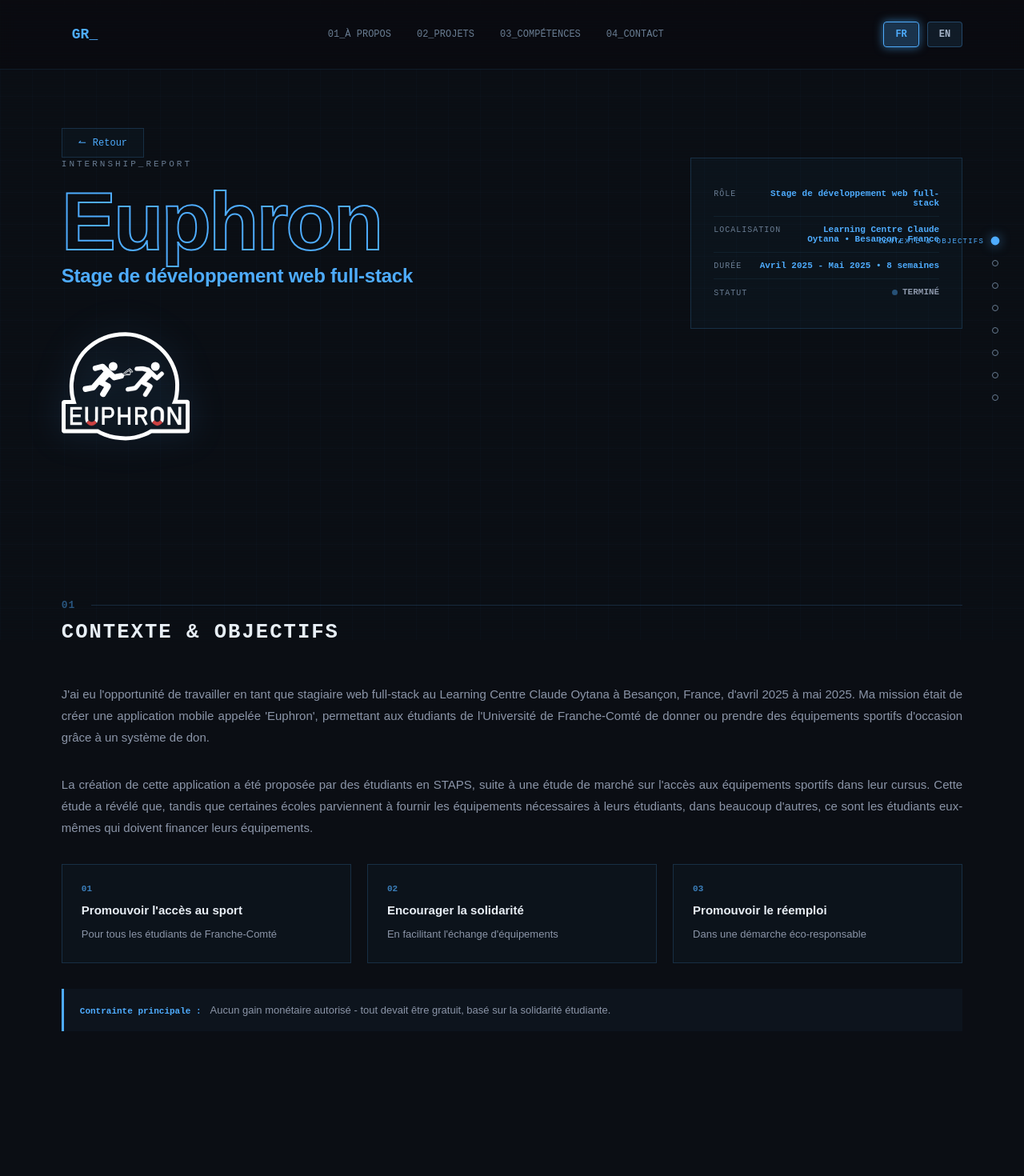
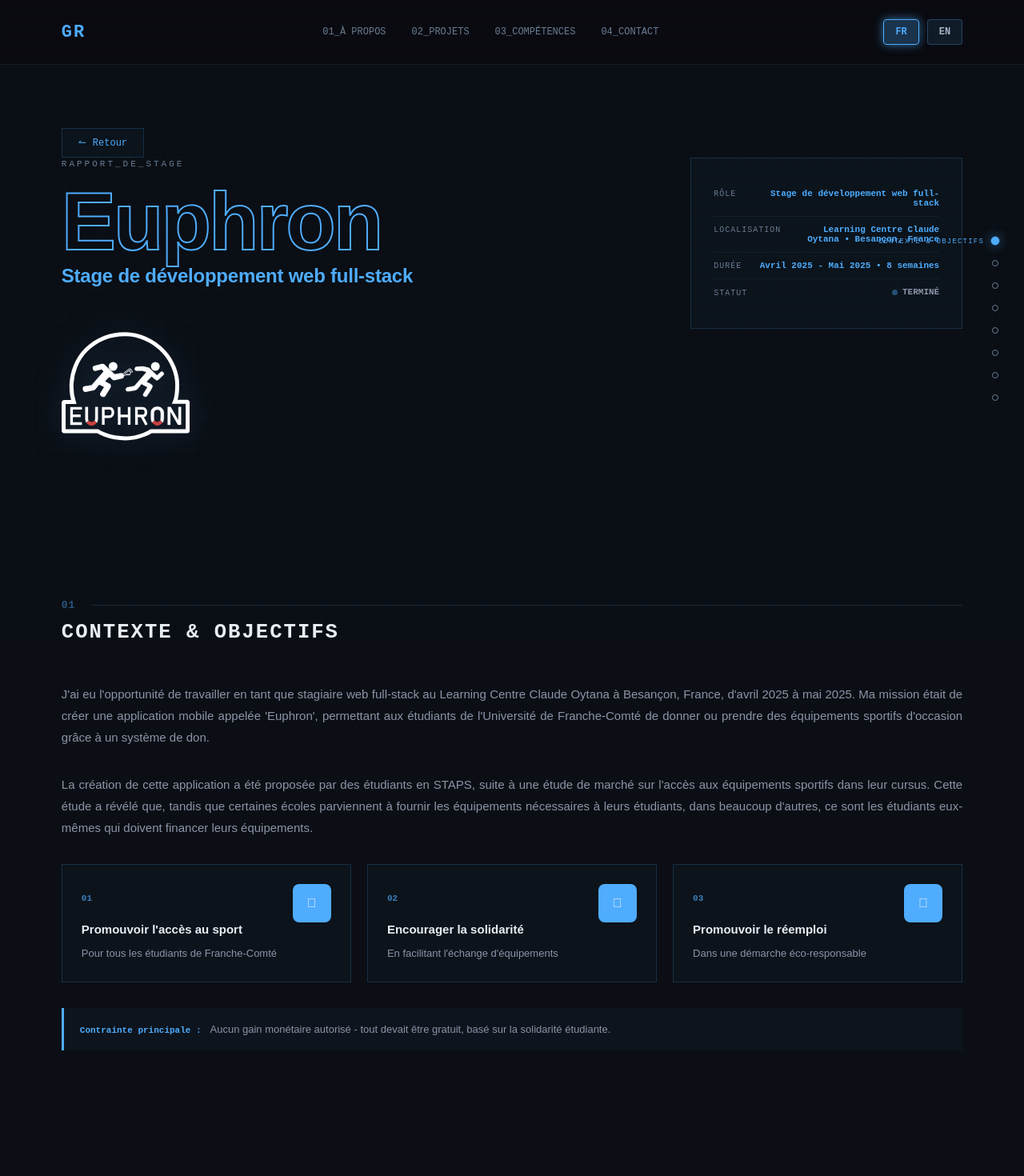
Before and after one commit to moonlight58/grothlin-portfolio, a Vue app: page /internship/euphron in a window 1280 px wide. Shown: the top 1470 px of the page at 80% size. Built offline with nearby package versions, Linux system fonts and the light colour scheme; a web font is replaced by a local one.

Commit message:
fix: update internship page content and improve navigation styling

```diff
--- a/src/components/NavBar.vue
+++ b/src/components/NavBar.vue
@@ -1,7 +1,7 @@
 <template>
   <header class="blueprint-header">
     <div class="header-left">
-      <a class="logo-text" href="/">GR_</a>
+      <a href="/" class="nav-logo">GR<span class="logo-cursor">_</span></a>
     </div>
     <nav class="header-nav">
       <a href="/#about" class="nav-link">01_{{ $i18n.t("nav.about") }}</a>
@@ -97,6 +97,7 @@
 </script>
 
 <style scoped>
+
 header {
   transition: background-color 0.3s ease;
 }
@@ -108,6 +109,32 @@
 .header-left {
   display: flex;
   align-items: center;
+}
+
+/* ── BRAND ── */
+.nav-logo {
+  font-family: var(--font-mono);
+  font-size: 22px;
+  font-weight: 700;
+  color: var(--color-primary);
+  text-decoration: none;
+  letter-spacing: 2px;
+  display: inline-block;
+  transition: text-shadow 0.3s ease;
+}
+
+.nav-logo:hover {
+  text-shadow: 0 0 16px rgba(79, 172, 254, 0.7);
+}
+
+.logo-cursor {
+  animation: cursorBlink 1.2s infinite;
+  color: var(--color-secondary);
+}
+
+@keyframes cursorBlink {
+  0%, 49% { opacity: 1; }
+  50%, 100% { opacity: 0; }
 }
 
 /* ========== HEADER ========== */
--- a/src/i18n/fr.json
+++ b/src/i18n/fr.json
@@ -283,6 +283,7 @@
     },
     "euphron": {
       "hero": {
+        "eyebrow": "RAPPORT_DE_STAGE",
         "title": "Euphron",
         "jobTitle": "Stage de développement web full-stack",
         "jobTitleLabel": "RÔLE",
@@ -313,12 +314,16 @@
         "title": "Mon rôle",
         "subtitle": "Responsabilités & développement autonome",
         "description": "J'ai été chargé de créer l'intégralité de l'application web (compatible ordinateur et mobile) de manière complètement autonome.",
+        "responsibility1Icon": "",
         "responsibility1Title": "Design visuel",
         "responsibility1Desc": "Conception sur Figma pour validation du client",
+        "responsibility2Icon": "󰌢",
         "responsibility2Title": "Développement frontend",
         "responsibility2Desc": "Interface utilisateur responsive",
+        "responsibility3Icon": "",
         "responsibility3Title": "Développement backend",
         "responsibility3Desc": "API et logique métier",
+        "responsibility4Icon": "",
         "responsibility4Title": "Base de données",
         "responsibility4Desc": "Conception et gestion complète"
       },
--- a/src/views/Internship-Euphron.vue
+++ b/src/views/Internship-Euphron.vue
@@ -3,12 +3,6 @@
     <div class="grid-layer" aria-hidden="true"></div>
 
     <!-- ── SPYBAR ───────────────────────────────────────────────────────── -->
-    <!--
-      Fix: replaced scroll+click dual-fire with pure IntersectionObserver.
-      On tablet (≤1024px) the bar collapses into a compact dot-only rail
-      on the right edge so it never overflows, with labels shown on hover.
-      Hidden entirely on mobile (≤640px) where it would be unusable.
-    -->
     <aside class="spybar" aria-label="Page sections">
       <nav class="spybar-nav">
         <a
@@ -27,11 +21,6 @@
     </aside>
 
     <!-- ── HERO ─────────────────────────────────────────────────────────── -->
-    <!--
-      Fix: stats-panel is no longer position:absolute at any breakpoint.
-      Layout uses CSS grid so the panel never overlaps the title at
-      1024–1200px. The logo moves into its own grid cell.
-    -->
     <header class="internship-hero">
       <a class="back-btn" href="/">
         <span aria-hidden="true">↼</span> {{ $t('common.back') }}
@@ -40,7 +29,7 @@
       <div class="hero-grid">
         <!-- Title -->
         <div class="title-stack">
-          <p class="hero-eyebrow">INTERNSHIP_REPORT</p>
+          <p class="hero-eyebrow">{{ $t('internshipPage.euphron.hero.eyebrow') }}</p>
           <h1 class="title-line">{{ $t('internshipPage.euphron.hero.title') }}</h1>
           <h2 class="title-sub">{{ $t('internshipPage.euphron.hero.jobTitle') }}</h2>
         </div>
@@ -78,7 +67,6 @@
     </header>
 
     <!-- ── MAIN CONTENT ──────────────────────────────────────────────────── -->
-    <!--  Fix: <main> landmark wrapping all page sections  -->
     <main id="main-content">
 
       <!-- 01 · CONTEXT -->
@@ -97,17 +85,26 @@
 
           <div class="card-grid card-grid--3">
             <div class="info-card">
-              <span class="info-card__num">01</span>
+              <div class="header-info-card">
+                <span class="info-card__num">01</span>
+                <span class="icon-card"></span>
+              </div>
               <h3 class="info-card__title">{{ $t('internshipPage.euphron.context.objective1Title') }}</h3>
               <p class="info-card__desc">{{ $t('internshipPage.euphron.context.objective1Desc') }}</p>
             </div>
             <div class="info-card">
-              <span class="info-card__num">02</span>
+              <div class="header-info-card">
+                <span class="info-card__num">02</span>
+                <span class="icon-card"></span>
+              </div>
               <h3 class="info-card__title">{{ $t('internshipPage.euphron.context.objective2Title') }}</h3>
               <p class="info-card__desc">{{ $t('internshipPage.euphron.context.objective2Desc') }}</p>
             </div>
             <div class="info-card">
-              <span class="info-card__num">03</span>
+              <div class="header-info-card">
+                <span class="info-card__num">03</span>
+                <span class="icon-card"></span>
+              </div>
               <h3 class="info-card__title">{{ $t('internshipPage.euphron.context.objective3Title') }}</h3>
               <p class="info-card__desc">{{ $t('internshipPage.euphron.context.objective3Desc') }}</p>
             </div>
@@ -135,7 +132,10 @@
 
           <div class="card-grid card-grid--4">
             <div class="info-card" v-for="n in 4" :key="n">
-              <span class="info-card__num">0{{ n }}</span>
+              <div class="header-info-card">
+                <span class="info-card__num">0{{ n }}</span>
+                <span class="icon-card" :class="`icon-card--${n}`">{{ $t(`internshipPage.euphron.role.responsibility${n}Icon`) }}</span>
+              </div>
               <h3 class="info-card__title">{{ $t(`internshipPage.euphron.role.responsibility${n}Title`) }}</h3>
               <p class="info-card__desc">{{ $t(`internshipPage.euphron.role.responsibility${n}Desc`) }}</p>
             </div>
@@ -286,7 +286,6 @@
             <p class="highlight-box__desc">{{ $t('internshipPage.euphron.features.highlightDesc') }}</p>
           </div>
 
-          <!-- Fix: progress bar now has correct ARIA roles and values -->
           <div class="progress-block">
             <div class="progress-block__header">
               <h3 class="progress-block__title">{{ $t('internshipPage.euphron.features.progressTitle') }}</h3>
@@ -318,7 +317,6 @@
         </h2>
 
         <div class="content-block">
-          <!-- Fix: diagram now fluid width with min-width so it stays readable on mobile -->
           <figure class="diagram-figure">
             <img
               src="@/assets/stage/Diagram.png"
@@ -367,7 +365,6 @@
                 <h3 class="security-method__title">{{ $t('internshipPage.euphron.security.method1Title') }}</h3>
               </div>
               <p class="security-method__desc">{{ $t('internshipPage.euphron.security.method1Desc') }}</p>
-              <!-- Fix: image is fluid, never truncated on small screens -->
               <div class="code-img-wrapper">
                 <img
                   src="@/assets/stage/RegexCheck.png"
@@ -490,7 +487,6 @@
   },
 
   beforeUnmount() {
-    /* Fix: always clean up the observer to prevent memory leaks */
     if (this._observer) {
       this._observer.disconnect();
       this._observer = null;
@@ -498,13 +494,6 @@
   },
 
   methods: {
-    /*
-     * Fix: replace the scroll-event + getBoundingClientRect loop with a single
-     * IntersectionObserver. No throttling needed — the browser calls us only
-     * when a section crosses the threshold, not on every pixel of scroll.
-     * rootMargin "-40% 0px -55% 0px" fires when the top ~40% of the viewport
-     * passes a section heading, which matches "which section am I reading".
-     */
     initObserver() {
       this._observer = new IntersectionObserver(
         (entries) => {
@@ -524,11 +513,6 @@
         });
       });
     },
-
-    /*
-     * Fix: @click.prevent on the anchor already stops the native jump,
-     * so this method only handles the smooth scroll — no dual-fire.
-     */
     scrollToSection(id) {
       const el = document.getElementById(id);
       if (el) el.scrollIntoView({ behavior: "smooth", block: "start" });
@@ -580,8 +564,6 @@
 
 /* ═══════════════════════════════════════════════════════
    SPYBAR
-   Fix: dot-only on tablet; never overflows at any width.
-   Layout: label left of dot, dots flush to right edge.
 ═══════════════════════════════════════════════════════ */
 .spybar {
   position: fixed;
@@ -684,8 +666,6 @@
 
 /* ═══════════════════════════════════════════════════════
    HERO
-   Fix: CSS grid layout so stats-panel sits beside the
-   title and NEVER overlaps it, at any viewport width.
 ═══════════════════════════════════════════════════════ */
 .internship-hero {
   position: relative;
@@ -932,6 +912,23 @@
   transform: translateY(-3px);
 }
 
+.header-info-card {
+  display: flex;
+  align-items: center;
+  justify-content: space-between;
+  gap: 16px;
+}
+
+.icon-card {
+  display: flex;
+  align-items: center;
+  justify-content: center;
+  width: 48px;
+  height: 48px;
+  background: var(--c-primary);
+  border-radius: 8px;
+}
+
 .info-card__num {
   display: block;
   font-family: var(--font-mono);
@@ -1013,7 +1010,6 @@
 
 /* ═══════════════════════════════════════════════════════
    TIMELINE (organization section)
-   Fix: visible connector on mobile via left border on li.
 ═══════════════════════════════════════════════════════ */
 .timeline {
   list-style: none;
@@ -1112,7 +1108,7 @@
 
 .tech-group__title {
   font-family: var(--font-mono);
-  font-size: 11px;
+  font-size: 14px;
   font-weight: 700;
   letter-spacing: 2px;
   color: var(--c-primary);
@@ -1140,7 +1136,7 @@
 }
 
 .tech-item__desc {
-  font-size: 12px;
+  font-size: 14px;
   line-height: 1.55;
   color: var(--c-muted);
   margin: 0;
@@ -1163,7 +1159,7 @@
 }
 
 .feature-card__title {
-  font-size: 13px;
+  font-size: 14px;
   font-weight: 700;
   color: var(--c-text);
   margin: 0 0 14px;
@@ -1181,7 +1177,7 @@
 }
 
 .feature-card__list li {
-  font-size: 12px;
+  font-size: 14px;
   line-height: 1.6;
   color: var(--c-muted);
   padding-left: 16px;
@@ -1235,7 +1231,7 @@
 
 .progress-fill {
   height: 100%;
-  background: linear-gradient(90deg, var(--c-primary), var(--c-secondary));
+  background: linear-gradient(90deg, var(--c-primary), var(--c-text));
   border-radius: 3px;
   transition: width .6s ease;
 }
@@ -1248,8 +1244,6 @@
 
 /* ═══════════════════════════════════════════════════════
    ARCHITECTURE — diagram
-   Fix: fluid width with min-width so it never shrinks
-   to unreadable size on mobile.
 ═══════════════════════════════════════════════════════ */
 .diagram-figure {
   background: var(--c-surface);
@@ -1288,8 +1282,6 @@
 
 /* ═══════════════════════════════════════════════════════
    SECURITY — code images
-   Fix: fluid, never 50% fixed width which was too small
-   on anything under ~900px.
 ═══════════════════════════════════════════════════════ */
 .security-method {
   background: var(--c-surface);
```
Also changed, not shown: public/projects/spotcli/fr.md (+1 -1 lines), src/i18n/en.json (+5 -2 lines).
